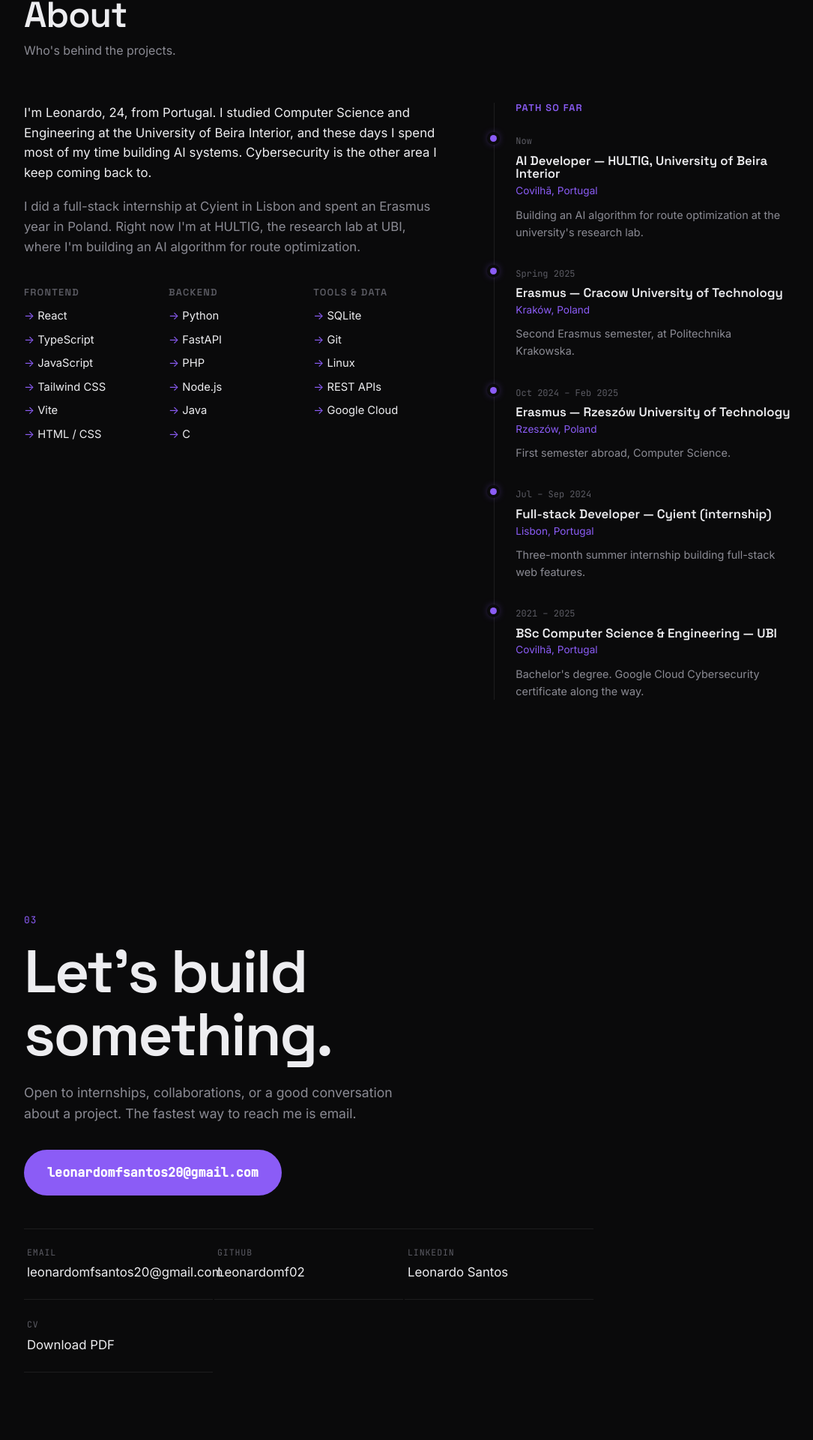
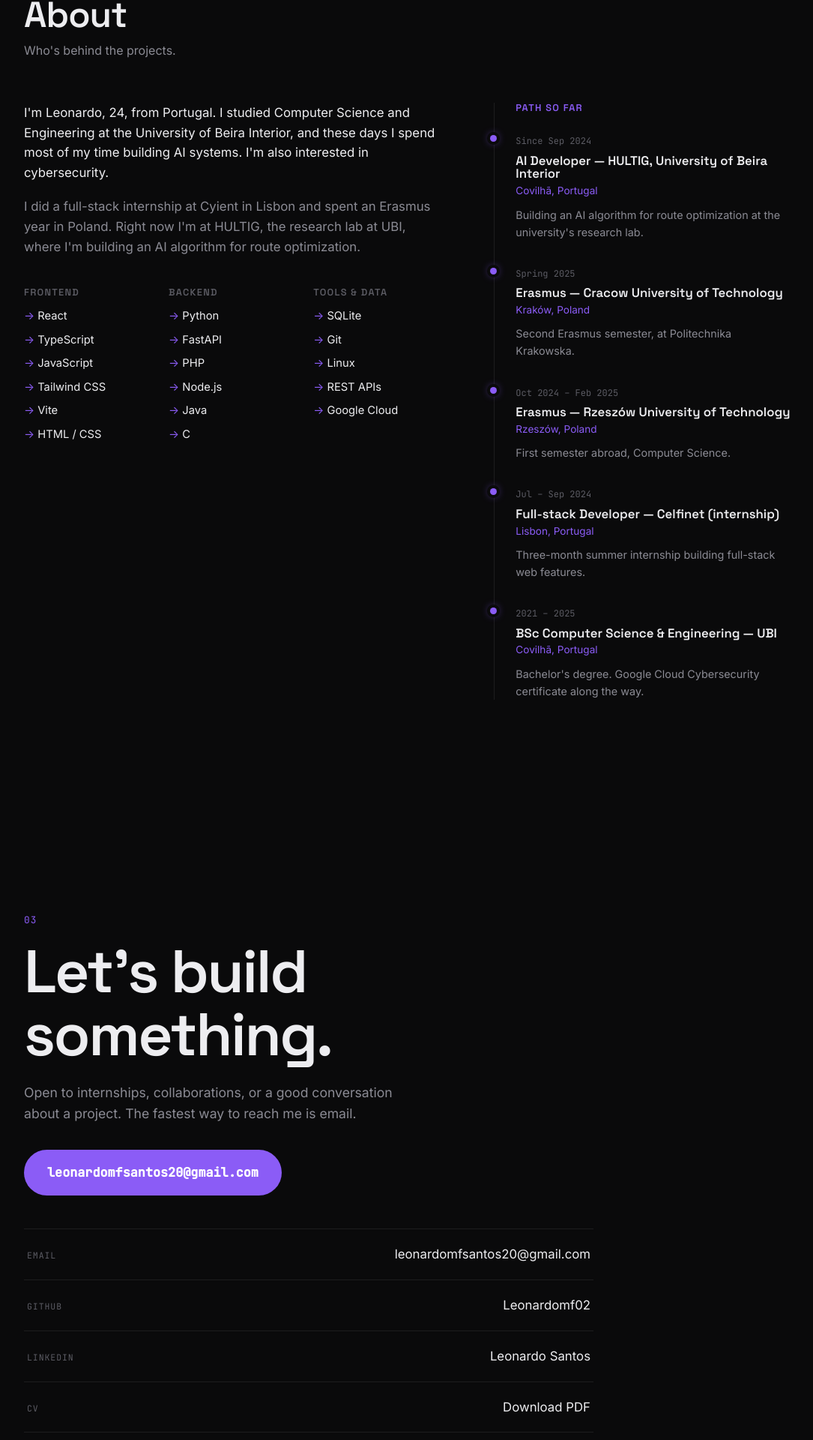
Before and after one commit to Leonardomf02/Portfolio, a React (Vite) app: page / in a window 1280 px wide. Shown: the part 2112-4032 px from the top of the page at 75% size, without its empty margins (96-1181 px from the left). Built offline with nearby package versions, Linux system fonts and the light colour scheme.

Commit message:
Refine about copy, HULTIG timing, and fix contact links layout
Rephrase the cybersecurity line, set HULTIG start after the Celfinet
internship, and rework the contact links into a single-column label/value
list so long values never crowd the next row.

```diff
--- a/src/data/content.js
+++ b/src/data/content.js
@@ -18,14 +18,14 @@ export const profile = {
 
 export const about = {
   paragraphs: [
-    "I'm Leonardo, 24, from Portugal. I studied Computer Science and Engineering at the University of Beira Interior, and these days I spend most of my time building AI systems. Cybersecurity is the other area I keep coming back to.",
+    "I'm Leonardo, 24, from Portugal. I studied Computer Science and Engineering at the University of Beira Interior, and these days I spend most of my time building AI systems. I'm also interested in cybersecurity.",
     "I did a full-stack internship at Cyient in Lisbon and spent an Erasmus year in Poland. Right now I'm at HULTIG, the research lab at UBI, where I'm building an AI algorithm for route optimization.",
   ],
 };
 
 export const journey = [
   {
-    period: "Now",
+    period: "Since Sep 2024",
     title: "AI Developer — HULTIG, University of Beira Interior",
     place: "Covilhã, Portugal",
     note: "Building an AI algorithm for route optimization at the university's research lab.",
@@ -44,7 +44,7 @@ export const journey = [
   },
   {
     period: "Jul – Sep 2024",
-    title: "Full-stack Developer — Cyient (internship)",
+    title: "Full-stack Developer — Celfinet (internship)",
     place: "Lisbon, Portugal",
     note: "Three-month summer internship building full-stack web features.",
   },
--- a/src/index.css
+++ b/src/index.css
@@ -337,15 +337,15 @@ main { position: relative; z-index: 2; }
 .contact__title { font-size: clamp(2.4rem, 8vw, 5rem); letter-spacing: -0.03em; margin: 14px 0 22px; }
 .contact__lede { color: var(--muted); font-size: 1.1rem; max-width: 46ch; margin-bottom: 34px; }
 
-.contact__links { list-style: none; display: grid; grid-template-columns: repeat(auto-fit, minmax(200px, 1fr)); gap: 2px; margin-top: 44px; border-top: 1px solid var(--border); }
+.contact__links { list-style: none; margin-top: 44px; border-top: 1px solid var(--border); }
 .contact__links a {
-  display: flex; flex-direction: column; gap: 4px;
-  padding: 22px 4px; border-bottom: 1px solid var(--border);
+  display: flex; align-items: baseline; justify-content: space-between; gap: 20px;
+  padding: 20px 4px; border-bottom: 1px solid var(--border);
   transition: padding 0.3s var(--ease), color 0.3s;
 }
 .contact__links a:hover { padding-left: 14px; }
-.contact__links-label { font-family: "JetBrains Mono", monospace; font-size: 0.72rem; color: var(--faint); text-transform: uppercase; letter-spacing: 0.08em; }
-.contact__links-value { color: var(--text); font-size: 1.05rem; transition: color 0.3s; }
+.contact__links-label { font-family: "JetBrains Mono", monospace; font-size: 0.72rem; color: var(--faint); text-transform: uppercase; letter-spacing: 0.08em; flex-shrink: 0; }
+.contact__links-value { color: var(--text); font-size: 1.05rem; text-align: right; overflow-wrap: anywhere; transition: color 0.3s; }
 .contact__links a:hover .contact__links-value { color: var(--accent); }
 
 /* ============ Footer ============ */
```
